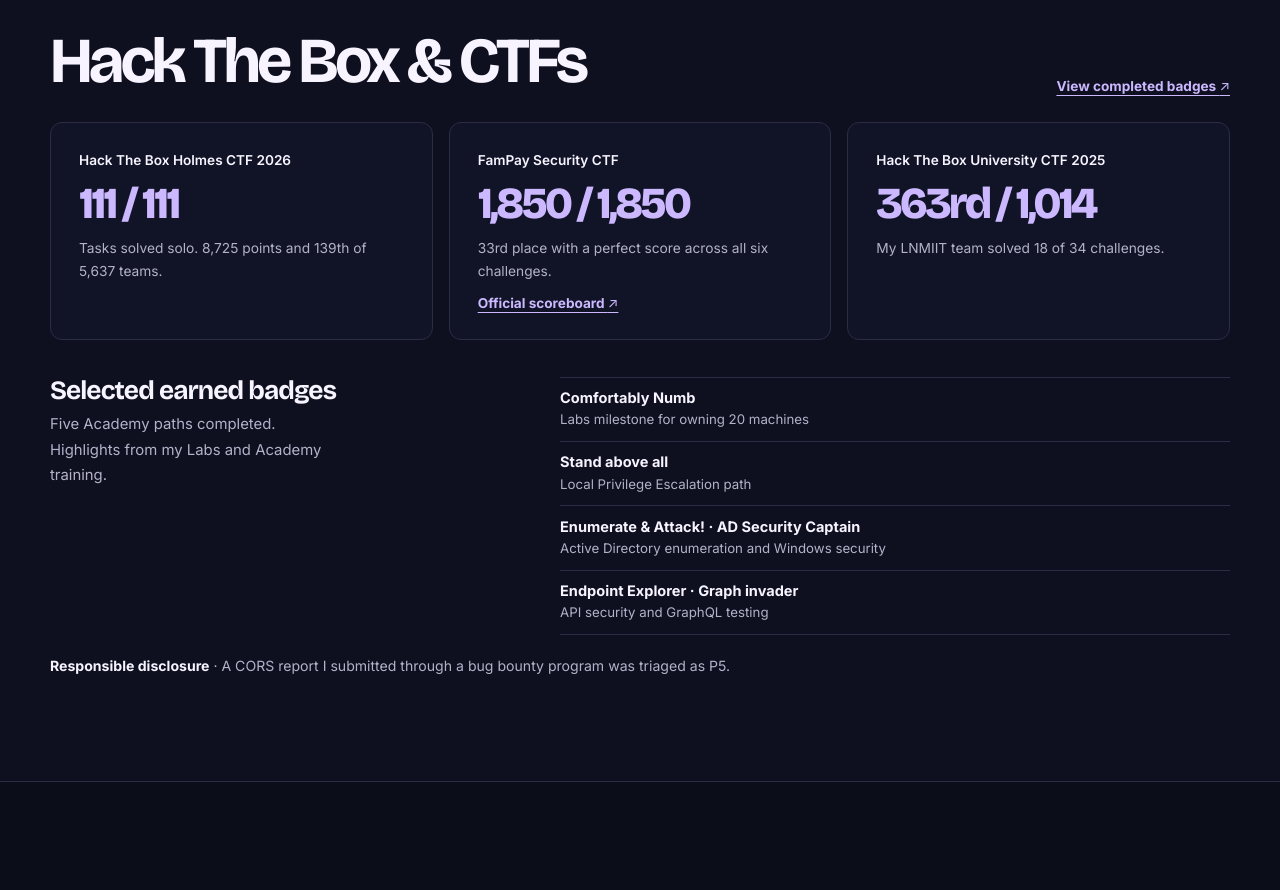
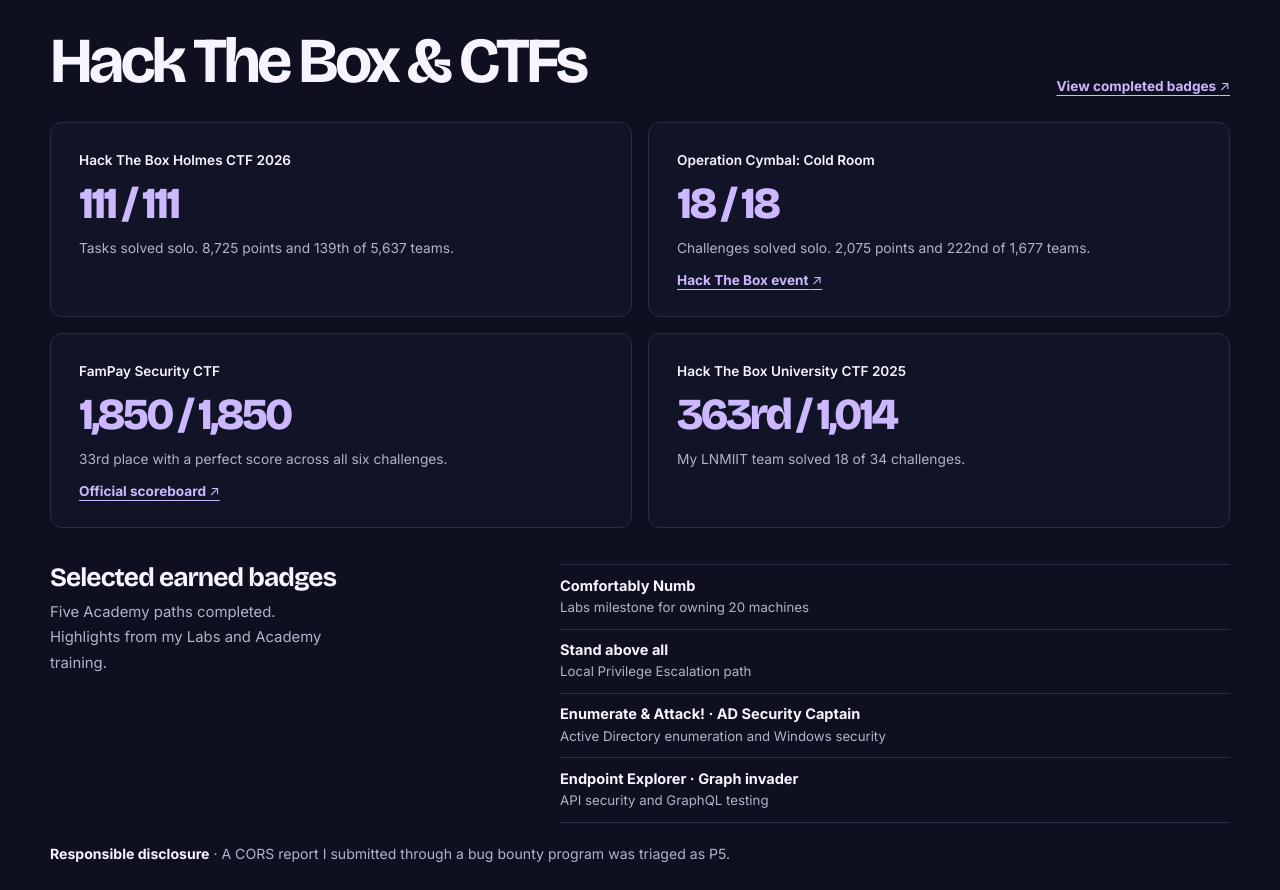
Before and after one commit to WhiteWolf217/white-wolf-portfolio, a React (Vite) app: page / in a window 1280 px wide. Shown: the part 2600-3490 px from the top of the page. Built offline with nearby package versions, Linux system fonts and the light colour scheme.

Commit message:
Add solo Hack The Box Cold Room CTF result

```diff
--- a/src/App.tsx
+++ b/src/App.tsx
@@ -46,10 +46,16 @@ const results = [
     description: "Tasks solved solo. 8,725 points and 139th of 5,637 teams.",
   },
   {
+    name: "Operation Cymbal: Cold Room",
+    score: "18 / 18",
+    description: "Challenges solved solo. 2,075 points and 222nd of 1,677 teams.",
+    link: { label: "Hack The Box event", href: "https://ctf.hackthebox.com/event/details/operation-cymbal-cold-room-3631" },
+  },
+  {
     name: "FamPay Security CTF",
     score: "1,850 / 1,850",
     description: "33rd place with a perfect score across all six challenges.",
-    scoreboard: "https://ctf.fampay.co/scoreboard",
+    link: { label: "Official scoreboard", href: "https://ctf.fampay.co/scoreboard" },
   },
   {
     name: "Hack The Box University CTF 2025",
@@ -191,7 +197,7 @@ function App() {
                   <h3>{result.name}</h3>
                   <strong>{result.score}</strong>
                   <p>{result.description}</p>
-                  {result.scoreboard && <a className="text-link" href={result.scoreboard}>Official scoreboard <span aria-hidden="true">↗</span></a>}
+                  {result.link && <a className="text-link" href={result.link.href}>{result.link.label} <span aria-hidden="true">↗</span></a>}
                 </article>
               ))}
             </div>
--- a/src/index.css
+++ b/src/index.css
@@ -100,7 +100,7 @@ nav .nav-contact { padding: .65rem 1rem; border: 1px solid var(--line); border-r
 .research-note strong { color: var(--ink); }
 
 .section-band { background: #0e1020; border-block: 1px solid var(--line); }
-.competition-grid { display: grid; grid-template-columns: repeat(3, minmax(0, 1fr)); gap: 1rem; }
+.competition-grid { display: grid; grid-template-columns: repeat(2, minmax(0, 1fr)); gap: 1rem; }
 .competition { padding: clamp(1.15rem, 2.5vw, 1.75rem); display: grid; align-content: start; gap: .7rem; }
 .competition h3 { color: var(--ink); font: 600 .85rem/1.4 Inter, system-ui, sans-serif; letter-spacing: 0; }
 .competition > strong { color: var(--violet); font: 750 clamp(1.8rem, 3.45vw, 3rem)/1.02 var(--display); letter-spacing: -.065em; }
```
